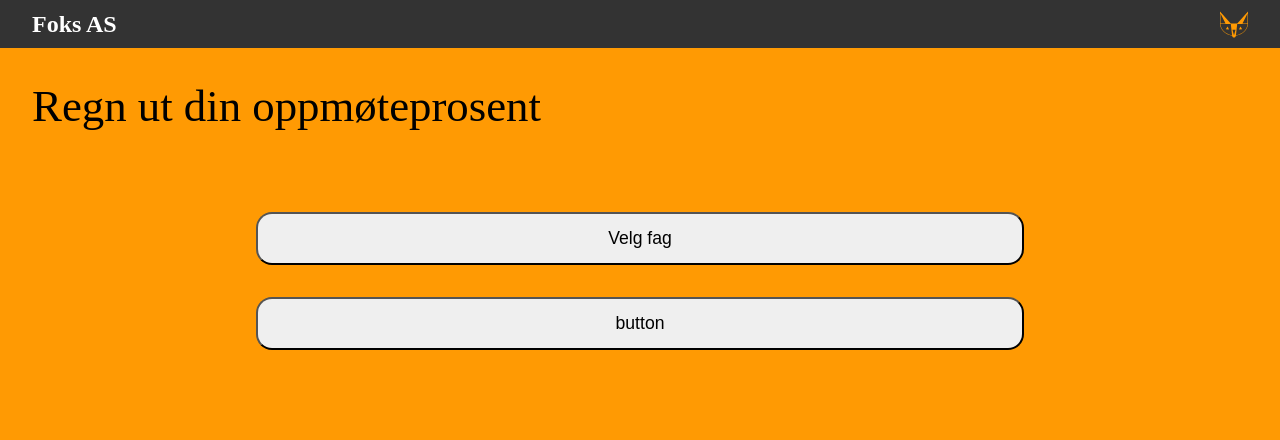
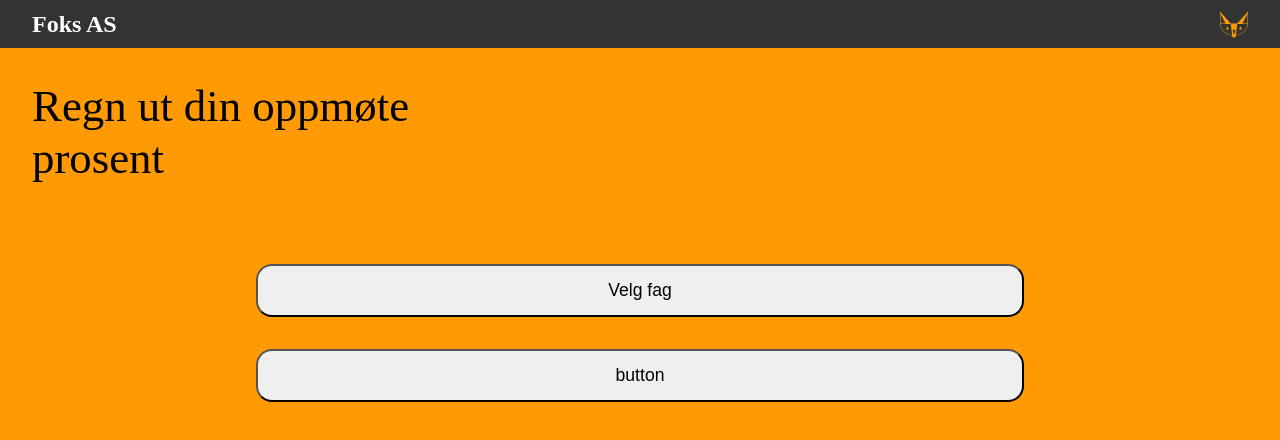
Before and after one commit to SanderTonheim/FoksAS, a React (Create React App) app: page / in a window 1280 px wide. Shown: the top 440 px of the page. Built offline with nearby package versions, Linux system fonts and the light colour scheme.

Commit message:
word break added to get desired style

```diff
--- a/src/components/StartSite.js
+++ b/src/components/StartSite.js
@@ -16,7 +16,7 @@ export const StartSite = () => {
 			<StartSiteContainer>
 				<GlobalStyles />
 				<StartHeader>
-					<h1>Regn ut din oppmøteprosent</h1>
+					<h1>Regn ut din oppmøte <br /> prosent</h1>
 				</StartHeader>
 				<ButtonDiv>
 					<button onClick={navigationToVelgFagSite}>Velg fag </button>
```
